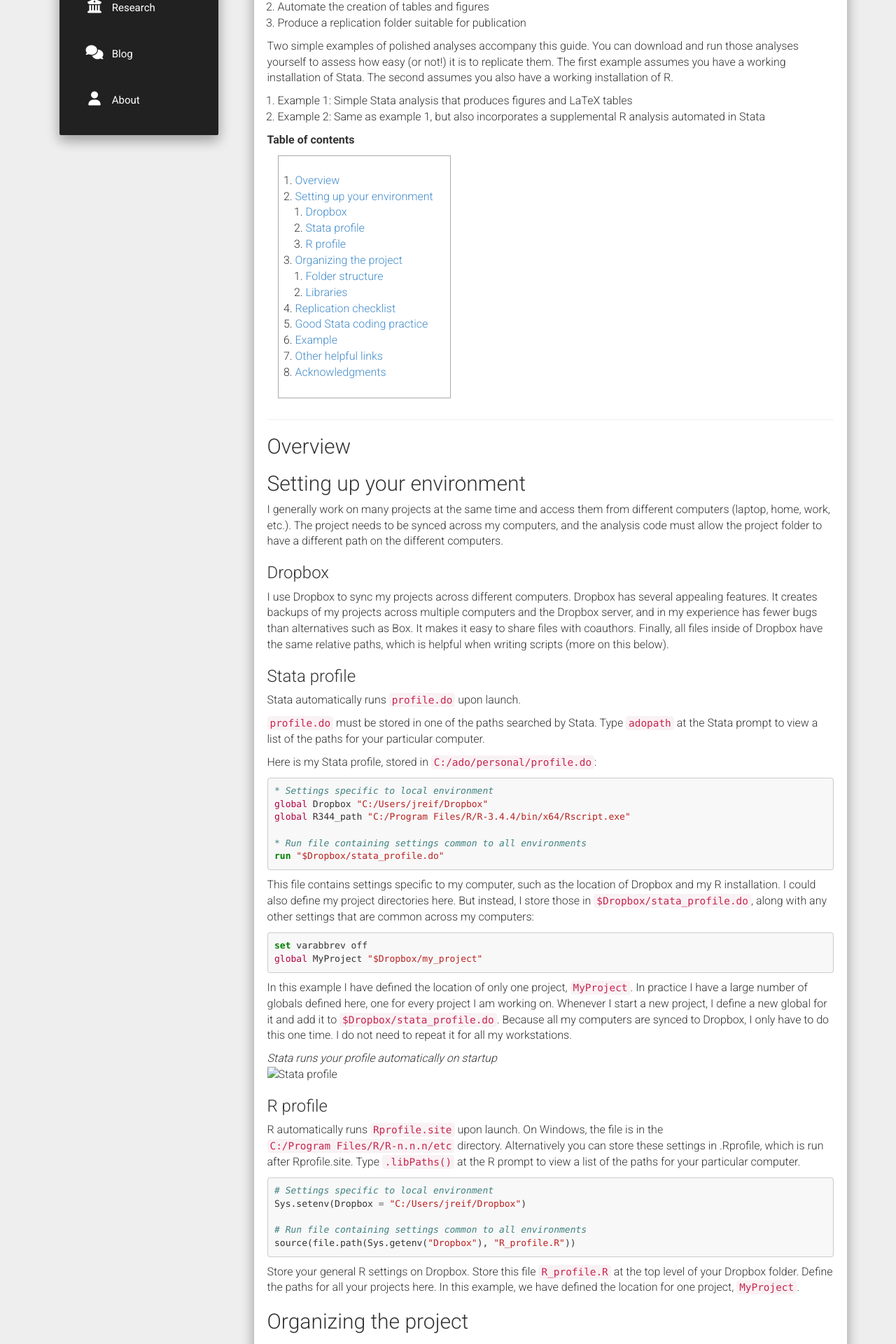
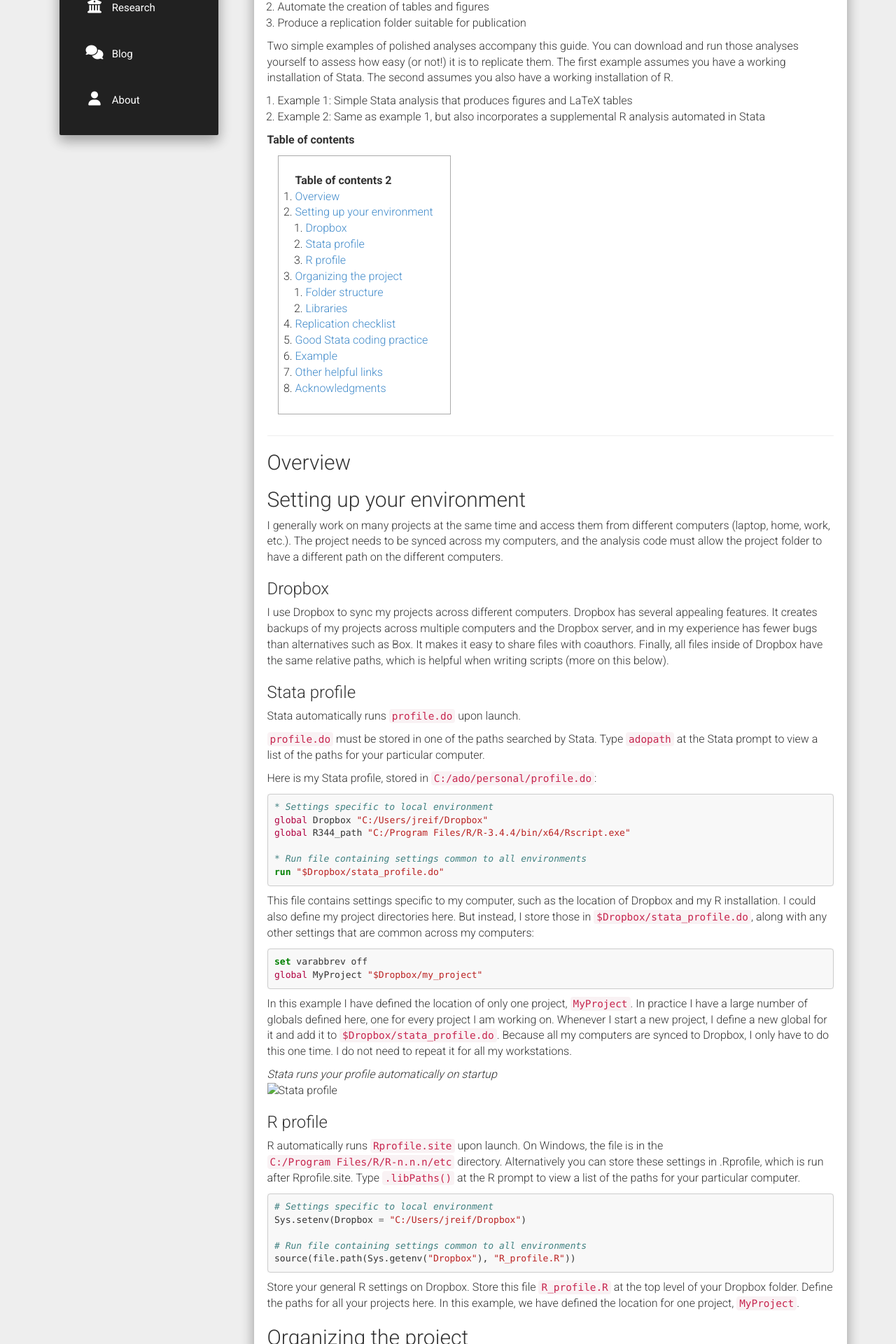
Before and after one commit to reifjulian/reifjulian.github.io, a Jekyll site: the page built from guide.md, in a window 1280 px wide. Shown: the part 424-2344 px from the top of the page at 70% size. Built offline with Jekyll 4.4.1, drawn with Linux system fonts in a browser that asks for light colours; nearby versions of some CDN libraries; comment, search, counter and statistics services are not loaded.

Commit message:
Update toc.css

```diff
--- a/static/css/toc.css
+++ b/static/css/toc.css
@@ -1,6 +1,6 @@
-// Adding 'Contents' headline to the TOC
+
 #markdown-toc::before {
-    content: "Table of contents";
+    content: "Table of contents 2";
     font-weight: bold;
 }
 
```
